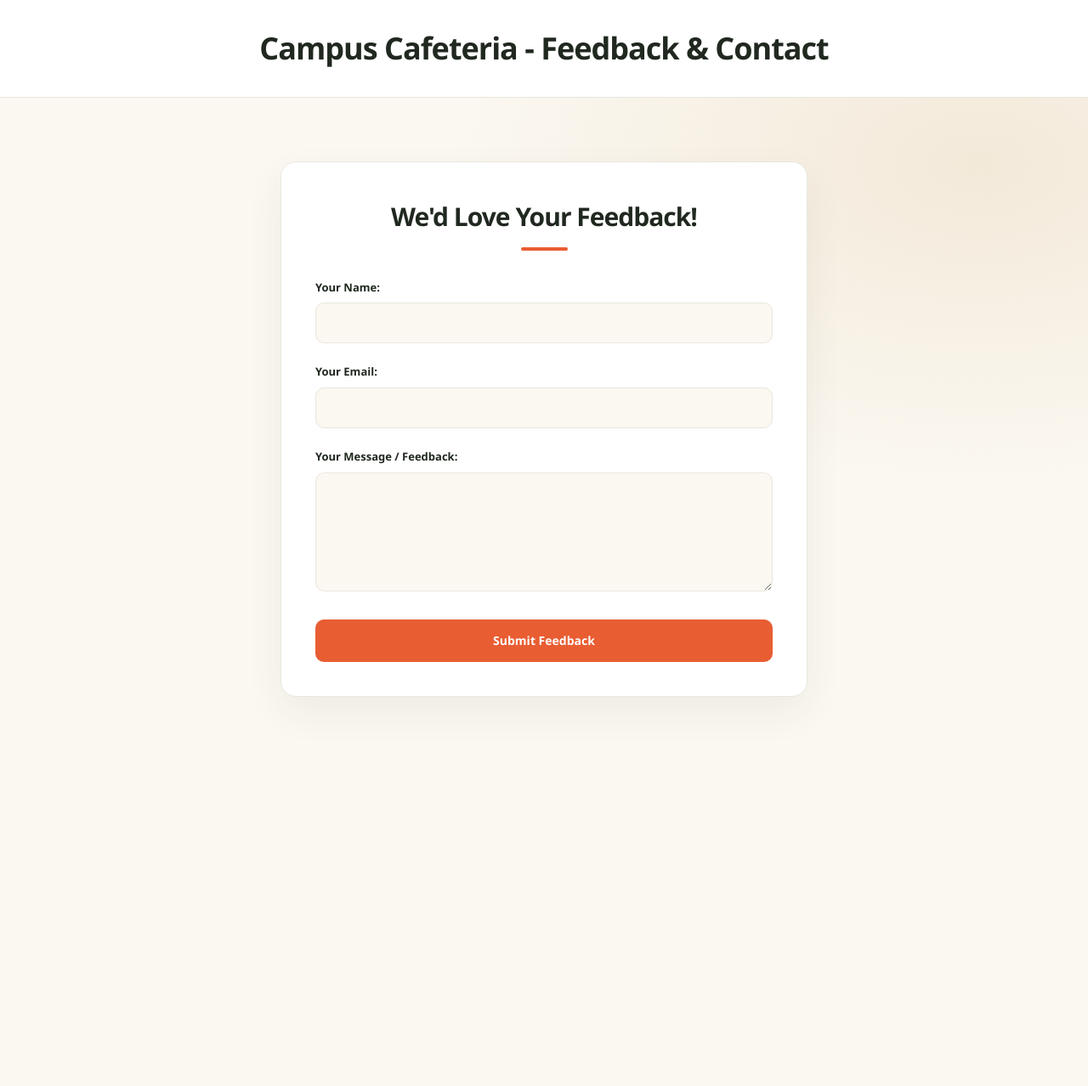
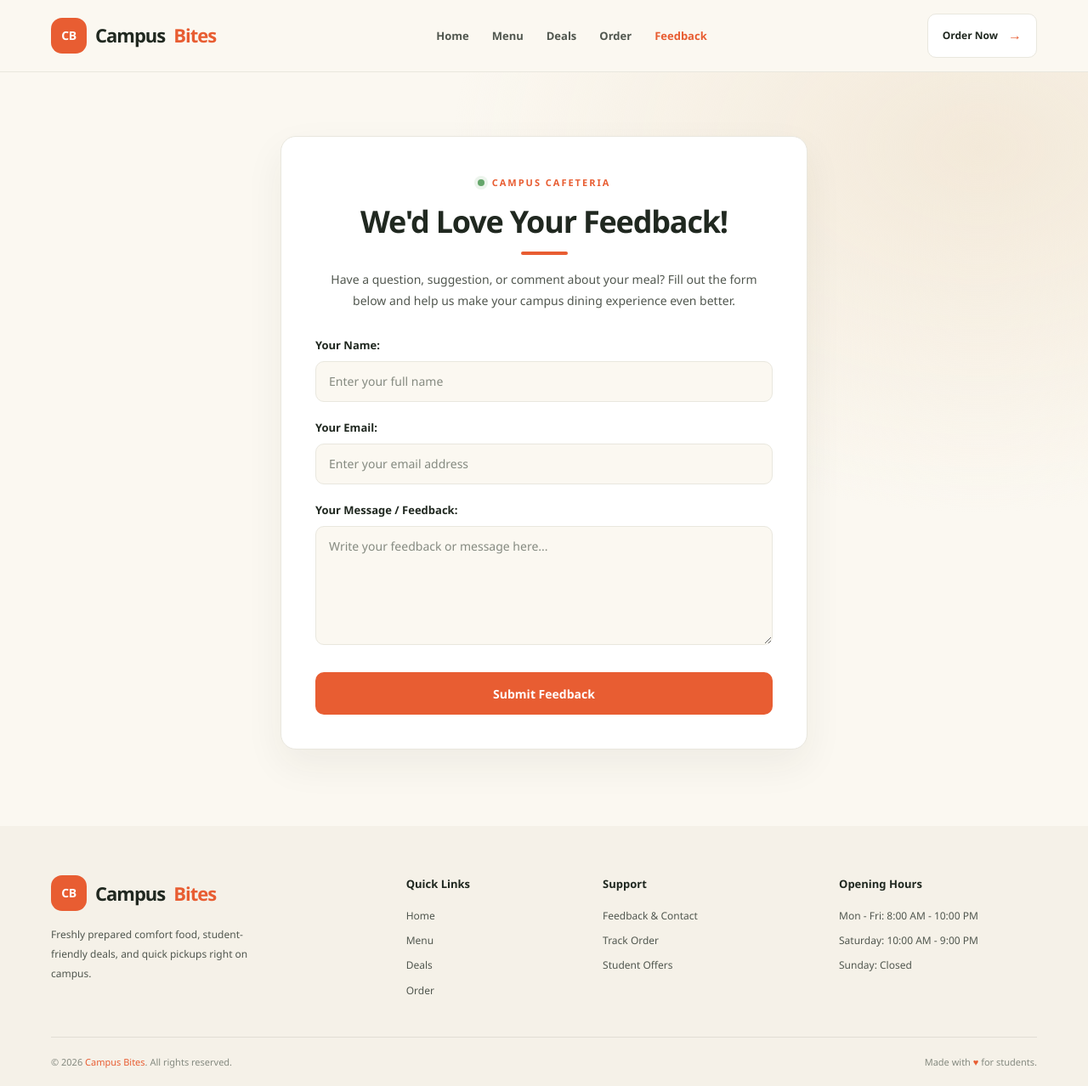
Before and after one commit to l1f26-seg3/campus-cafeteria, a plain HTML site: page src/feedback.html in a window 1280 px wide. Shown: the whole page at 85% size. Before the commit the page ends 895 px from the top, so only its background shows below. Drawn offline with Linux system fonts and the light colour scheme.

Commit message:
problem solved
closes #7

```diff
--- a/src/feedback.html
+++ b/src/feedback.html
@@ -3,34 +3,110 @@
 <head>
     <meta charset="UTF-8">
     <meta name="viewport" content="width=device-width, initial-scale=1.0">
-    <title>Feedback & Contact - Campus Cafeteria</title>
+    <title>Feedback &amp; Contact - Campus Bites</title>
     <link rel="stylesheet" href="/styles/style.css">
 </head>
 <body>
-    <header>
-        <h1>Campus Cafeteria - Feedback & Contact</h1>
+
+    <!-- Header & Navigation (Matches Index Theme) -->
+    <header class="site-header">
+        <div class="container navbar">
+            <a href="index.html" class="logo">
+                <span class="logo-icon">CB</span>
+                Campus<span class="logo-accent">Bites</span>
+            </a>
+
+            <nav aria-label="Main Navigation">
+                <ul class="nav-links">
+                    <li><a href="index.html">Home</a></li>
+                    <li><a href="menu.html">Menu</a></li>
+                    <li><a href="deals.html">Deals</a></li>
+                    <li><a href="order.html">Order</a></li>
+                    <li><a href="feedback.html" class="active">Feedback</a></li>
+                </ul>
+            </nav>
+
+            <a href="order.html" class="nav-cta">
+                Order Now <span>&rarr;</span>
+            </a>
+        </div>
     </header>
 
-    <main>
-        <section>
-            <h2>We'd Love Your Feedback!</h2>
-            <form action="#" method="POST">
-                <div>
-                    <label for="name">Your Name:</label><br>
-                    <input type="text" id="name" name="name" required>
+    <!-- Main Feedback Form Section -->
+    <main class="feedback-main">
+        <section class="feedback-card">
+            <div class="feedback-intro">
+                <span class="eyebrow">
+                    <span class="status-dot"></span> CAMPUS CAFETERIA
+                </span>
+                <h1>We'd Love Your Feedback!</h1>
+                <p>
+                    Have a question, suggestion, or comment about your meal? Fill out the form below and help us make your campus dining experience even better.
+                </p>
+            </div>
+
+            <form class="feedback-form" action="#" method="POST">
+                <div class="form-group">
+                    <label for="name">Your Name:</label>
+                    <input type="text" id="name" name="name" placeholder="Enter your full name" required>
                 </div>
 
-                <div>
-                    <label for="email">Your Email:</label><br>
-                    <input type="email" id="email" name="email" required>
+                <div class="form-group">
+                    <label for="email">Your Email:</label>
+                    <input type="email" id="email" name="email" placeholder="Enter your email address" required>
                 </div>
-                <div>
-                    <label for="message">Your Message / Feedback:</label><br>
-                    <textarea id="message" name="message" rows="5" required></textarea>
+
+                <div class="form-group">
+                    <label for="message">Your Message / Feedback:</label>
+                    <textarea id="message" name="message" rows="5" placeholder="Write your feedback or message here..." required></textarea>
                 </div>
+
                 <button type="submit">Submit Feedback</button>
             </form>
         </section>
     </main>
+
+    <!-- Footer (Matches Index Theme) -->
+    <footer class="site-footer">
+        <div class="container footer-main">
+            <div class="footer-brand">
+                <a href="index.html" class="logo">
+                    <span class="logo-icon">CB</span>
+                    Campus<span class="logo-accent">Bites</span>
+                </a>
+                <p>
+                    Freshly prepared comfort food, student-friendly deals, and quick pickups right on campus.
+                </p>
+            </div>
+
+            <div class="footer-links">
+                <h3>Quick Links</h3>
+                <a href="index.html">Home</a>
+                <a href="menu.html">Menu</a>
+                <a href="deals.html">Deals</a>
+                <a href="order.html">Order</a>
+            </div>
+
+            <div class="footer-links">
+                <h3>Support</h3>
+                <a href="feedback.html">Feedback &amp; Contact</a>
+                <a href="order.html">Track Order</a>
+                <a href="deals.html">Student Offers</a>
+            </div>
+
+            <div class="footer-hours">
+                <h3>Opening Hours</h3>
+                <p>Mon - Fri: 8:00 AM - 10:00 PM</p>
+                <p>Saturday: 10:00 AM - 9:00 PM</p>
+                <p>Sunday: Closed</p>
+            </div>
+        </div>
+
+        <div class="container footer-bottom">
+            <p>&copy; 2026 <span>Campus Bites</span>. All rights reserved.</p>
+            <p>Made with <span>&hearts;</span> for students.</p>
+        </div>
+    </footer>
+
 </body>
 </html>
--- a/styles/style.css
+++ b/styles/style.css
@@ -975,15 +975,14 @@ a:focus-visible {
         transition-duration: 0.01ms !important;
     }
 }
-
-
 /* =========================================
    11. Feedback & Contact Form
+   (class-based, so nothing here can affect other pages)
    ========================================= */
 
-main {
-    min-height: 75vh;
-    padding: 75px 20px;
+.feedback-main {
+    min-height: 70vh;
+    padding: 75px 20px 90px;
     display: flex;
     justify-content: center;
     align-items: flex-start;
@@ -992,25 +991,7 @@ main {
         var(--cream);
 }
 
-/* Page Header */
-
-body > header {
-    padding: 28px 20px;
-    text-align: center;
-    background: var(--white);
-    border-bottom: 1px solid var(--border);
-}
-
-body > header h1 {
-    color: var(--dark);
-    font-size: clamp(25px, 4vw, 36px);
-    font-weight: 800;
-    letter-spacing: -1px;
-}
-
-/* Form Section */
-
-main section {
+.feedback-card {
     width: 100%;
     max-width: 620px;
     padding: 40px;
@@ -1020,43 +1001,58 @@ main section {
     box-shadow: 0 18px 45px #292c2110;
 }
 
-/* Form Heading */
-
-main section h2 {
+.feedback-intro {
     margin-bottom: 30px;
-    color: var(--dark);
-    font-size: 30px;
-    font-weight: 800;
-    letter-spacing: -1px;
     text-align: center;
 }
 
-main section h2::after {
+.feedback-intro h1 {
+    margin-top: 12px;
+    color: var(--dark);
+    font-size: clamp(28px, 4vw, 36px);
+    font-weight: 800;
+    letter-spacing: -1.2px;
+    line-height: 1.2;
+}
+
+.feedback-intro h1 span {
+    color: var(--primary);
+}
+
+.feedback-intro h1::after {
     content: "";
     display: block;
     width: 55px;
     height: 4px;
-    margin: 12px auto 0;
+    margin: 14px auto 0;
     border-radius: 10px;
     background: var(--primary);
 }
 
-/* Form Fields */
+.feedback-intro p {
+    margin-top: 16px;
+    color: var(--text);
+    font-size: 14px;
+    line-height: 1.8;
+}
 
-form > div {
+/* Form fields */
+
+.feedback-form .form-group {
     margin-bottom: 20px;
 }
 
-form label {
-    display: inline-block;
+.feedback-form label {
+    display: block;
     margin-bottom: 8px;
     color: var(--dark);
     font-size: 13px;
     font-weight: 700;
 }
 
-form input,
-form textarea {
+.feedback-form input,
+.feedback-form select,
+.feedback-form textarea {
     width: 100%;
     padding: 13px 15px;
     border: 1px solid var(--border);
@@ -1069,27 +1065,32 @@ form textarea {
     transition: 0.25s ease;
 }
 
-form input {
+.feedback-form input,
+.feedback-form select {
     min-height: 48px;
 }
 
-form textarea {
+.feedback-form textarea {
     min-height: 140px;
     resize: vertical;
 }
 
-/* Input Focus Effect */
+.feedback-form input::placeholder,
+.feedback-form textarea::placeholder {
+    color: var(--muted);
+}
 
-form input:focus,
-form textarea:focus {
+.feedback-form input:focus,
+.feedback-form select:focus,
+.feedback-form textarea:focus {
     border-color: var(--primary);
     background: var(--white);
     box-shadow: 0 0 0 3px #e85d3220;
 }
 
-/* Submit Button */
+/* Submit button */
 
-form button {
+.feedback-form button {
     width: 100%;
     min-height: 50px;
     margin-top: 5px;
@@ -1105,47 +1106,35 @@ form button {
     transition: 0.25s ease;
 }
 
-form button:hover {
+.feedback-form button:hover {
     background: var(--primary-dark);
     transform: translateY(-3px);
     box-shadow: 0 8px 20px #e85d3230;
 }
 
-form button:active {
+.feedback-form button:active {
     transform: translateY(0);
 }
 
-form button:focus-visible {
+.feedback-form button:focus-visible {
     outline: 3px solid var(--primary);
     outline-offset: 4px;
 }
 
-/* Responsive Design */
+/* Responsive */
 
 @media (max-width: 600px) {
-    main {
-        padding: 45px 16px;
+    .feedback-main {
+        padding: 45px 16px 60px;
     }
 
-    main section {
+    .feedback-card {
         padding: 28px 20px;
-    }
-
-    main section h2 {
-        font-size: 25px;
-    }
-
-    body > header h1 {
-        font-size: 24px;
     }
 }
 
 @media (max-width: 380px) {
-    main section {
+    .feedback-card {
         padding: 23px 16px;
     }
-
-    main section h2 {
-        font-size: 22px;
-    }
 }
```
